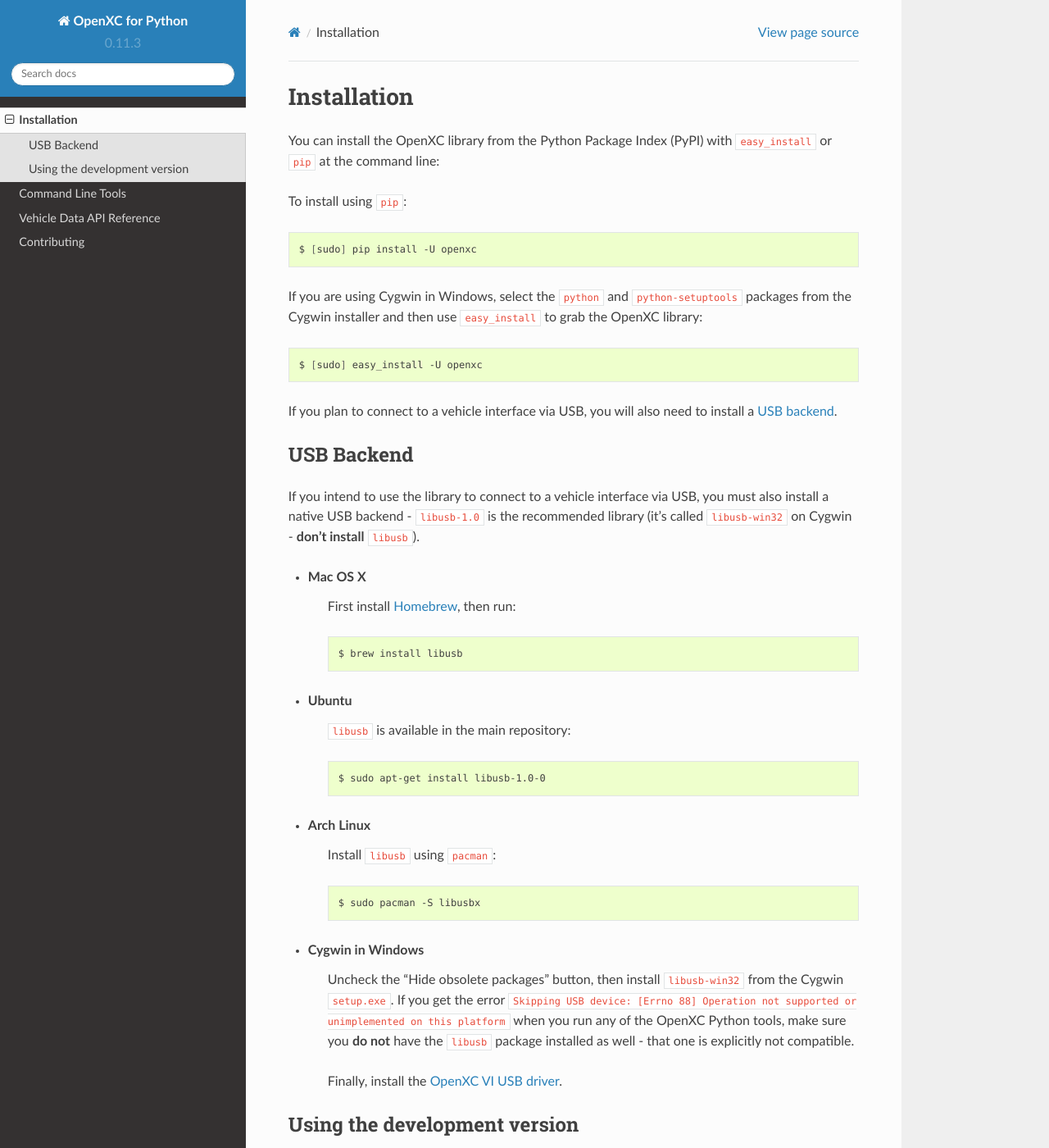
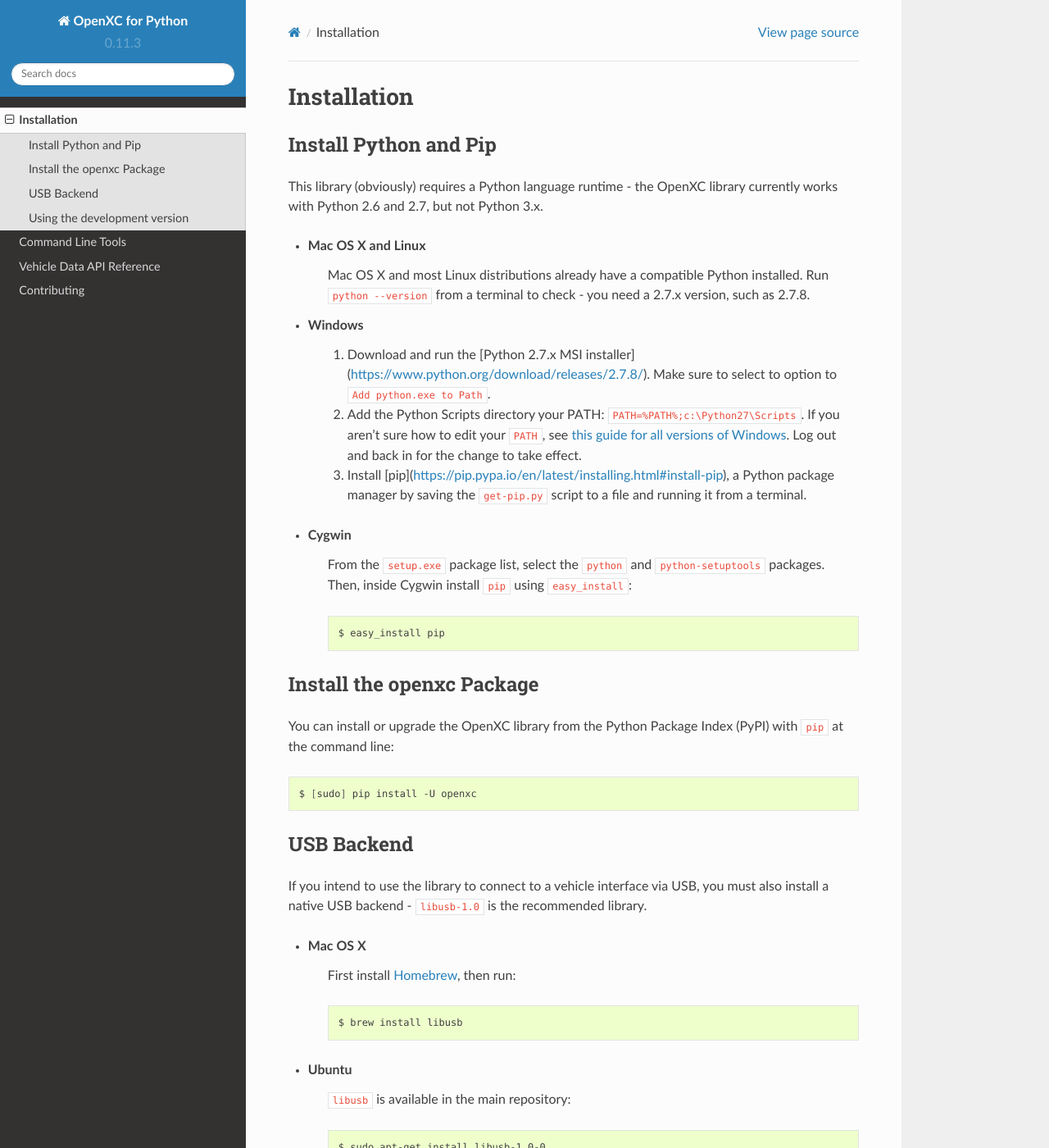
Before and after one commit to openxc/openxc-python, a Sphinx documentation site: the page built from docs/installation.rst, in a window 1280 px wide and 1400 px high. Shown: the whole window at 82% size. Built offline with Sphinx 7.4.7 and the Read the Docs theme 2.0.0, drawn with Linux system fonts in a browser that asks for light colours; some of the changed text lies outside the part shown.

Commit message:
Document how to use in Windows without Cygwin.

```diff
--- a/docs/api/sources.rst
+++ b/docs/api/sources.rst
@@ -18,6 +18,6 @@
     :members:
     :undoc-members:
 
-.. automodule:: openxc.sources.socket
+.. automodule:: openxc.sources.network
     :members:
     :undoc-members:
--- a/docs/installation.rst
+++ b/docs/installation.rst
@@ -1,25 +1,51 @@
 Installation
 ============
 
-You can install the OpenXC library from the Python Package Index (PyPI) with
-``easy_install`` or ``pip`` at the command line:
+Install Python and Pip
+----------------------
 
-To install using ``pip``:
+This library (obviously) requires a Python language runtime - the OpenXC library
+currently works with Python 2.6 and 2.7, but not Python 3.x.
+
+- **Mac OS X and Linux**
+
+   Mac OS X and most Linux distributions already have a compatible Python
+   installed. Run ``python --version`` from a terminal to check - you need a
+   2.7.x version, such as 2.7.8.
+
+- **Windows**
+
+   #. Download and run the [Python 2.7.x MSI
+      installer](https://www.python.org/download/releases/2.7.8/). Make sure to
+      select to option to ``Add python.exe to Path``.
+   #. Add the Python Scripts directory your PATH:
+      ``PATH=%PATH%;c:\Python27\Scripts``. If you aren't sure how to edit your
+      ``PATH``, see `this guide for all versions of Windows
+      <https://www.java.com/en/download/help/path.xml>`_. Log out and back in for
+      the change to take effect.
+   #. Install [pip](https://pip.pypa.io/en/latest/installing.html#install-pip), a
+      Python package manager by saving the ``get-pip.py`` script to a file and
+      running it from a terminal.
+
+- **Cygwin**
+
+   From the ``setup.exe`` package list, select the ``python`` and
+   ``python-setuptools`` packages. Then, inside Cygwin install ``pip`` using
+   ``easy_install``:
+
+   .. code-block:: sh
+
+       $ easy_install pip
+
+Install the openxc Package
+--------------------------
+
+You can install or upgrade the OpenXC library from the Python Package Index (PyPI) with
+``pip`` at the command line:
 
 .. code-block:: sh
 
     $ [sudo] pip install -U openxc
-
-If you are using Cygwin in Windows, select the ``python`` and
-``python-setuptools`` packages from the Cygwin installer and then use
-``easy_install`` to grab the OpenXC library:
-
-.. code-block:: sh
-
-    $ [sudo] easy_install -U openxc
-
-If you plan to connect to a vehicle interface via USB, you will also need to
-install a :ref:`USB backend <usb>`.
 
 .. _usb:
 
@@ -28,7 +54,7 @@
 
 If you intend to use the library to connect to a vehicle interface via USB, you
 must also install a native USB backend - ``libusb-1.0`` is the recommended
-library (it's called ``libusb-win32`` on Cygwin - **don't install** ``libusb``).
+library.
 
 - **Mac OS X**
 
@@ -50,16 +76,21 @@
 
         $ sudo pacman -S libusbx
 
-- **Cygwin in Windows**
+- **Windows**
 
-    Uncheck the "Hide obsolete packages" button, then install ``libusb-win32``
-    from the Cygwin ``setup.exe``. If
-    you get the error ``Skipping USB device: [Errno 88] Operation not supported
-    or unimplemented on this platform`` when you run any of the OpenXC Python
-    tools, make sure you **do not** have the ``libusb`` package installed as
-    well - that one is explicitly not compatible.
+    Download and install the `OpenXC VI USB driver`_. You must install the
+    driver manually through the Device Manager while the VI is plugged in and
+    on - either running the emulator firmware so it never turns off, or plugged
+    into a real car.
 
-    Finally, install the `OpenXC VI USB driver`_.
+- **Cygwin**
+
+    Install the VI USB driver as in a regular Windows installation.
+
+    If you get the error ``Skipping USB device: [Errno 88] Operation not
+    supported or unimplemented on this platform`` when you run any of the OpenXC
+    Python tools, make sure you **do not** have the ``libusb`` Cygwin package
+    installed - that is explicitly not compatible.
 
 .. _`OpenXC VI USB driver`: https://github.com/openxc/vi-windows-driver
 
```
